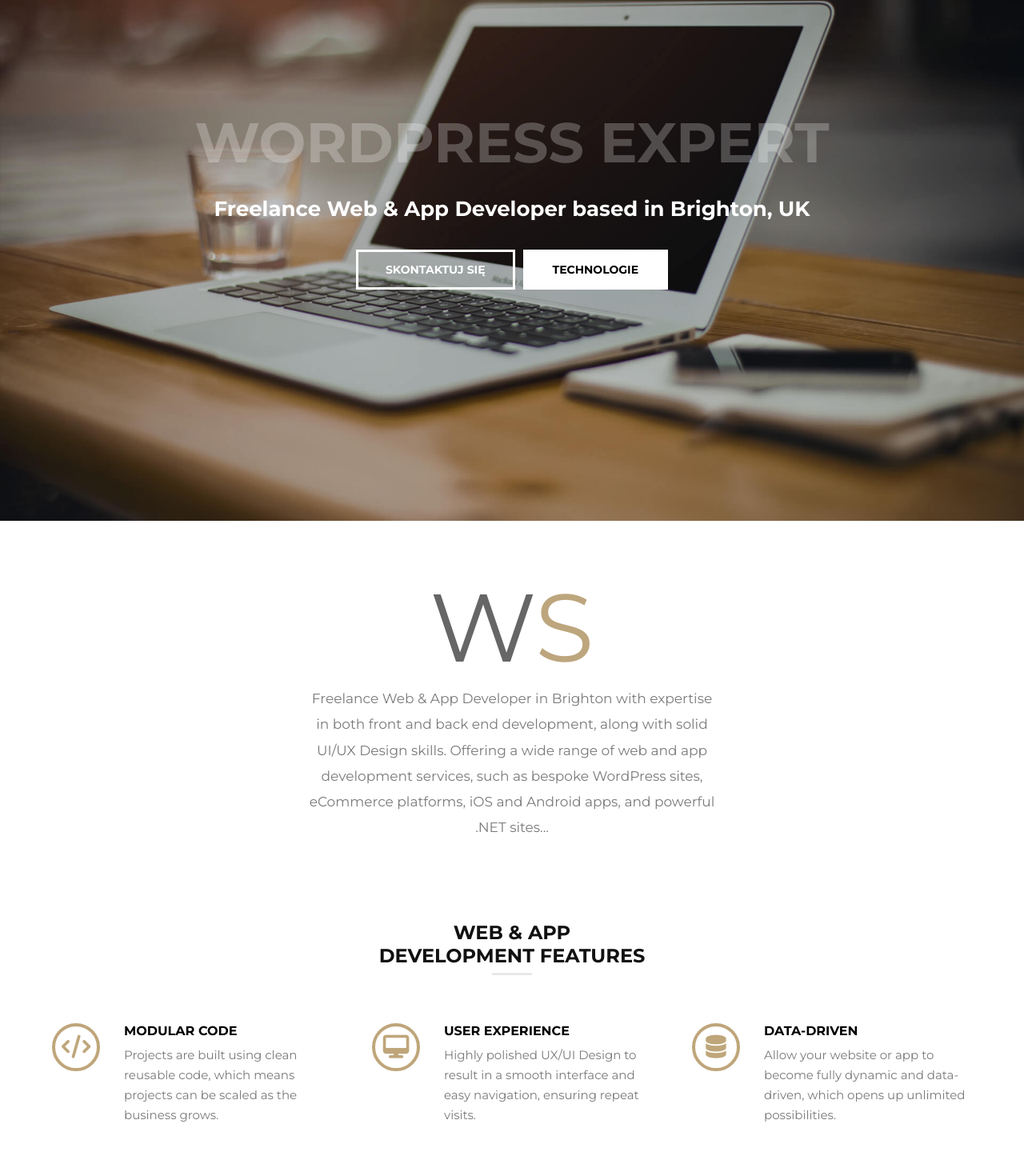
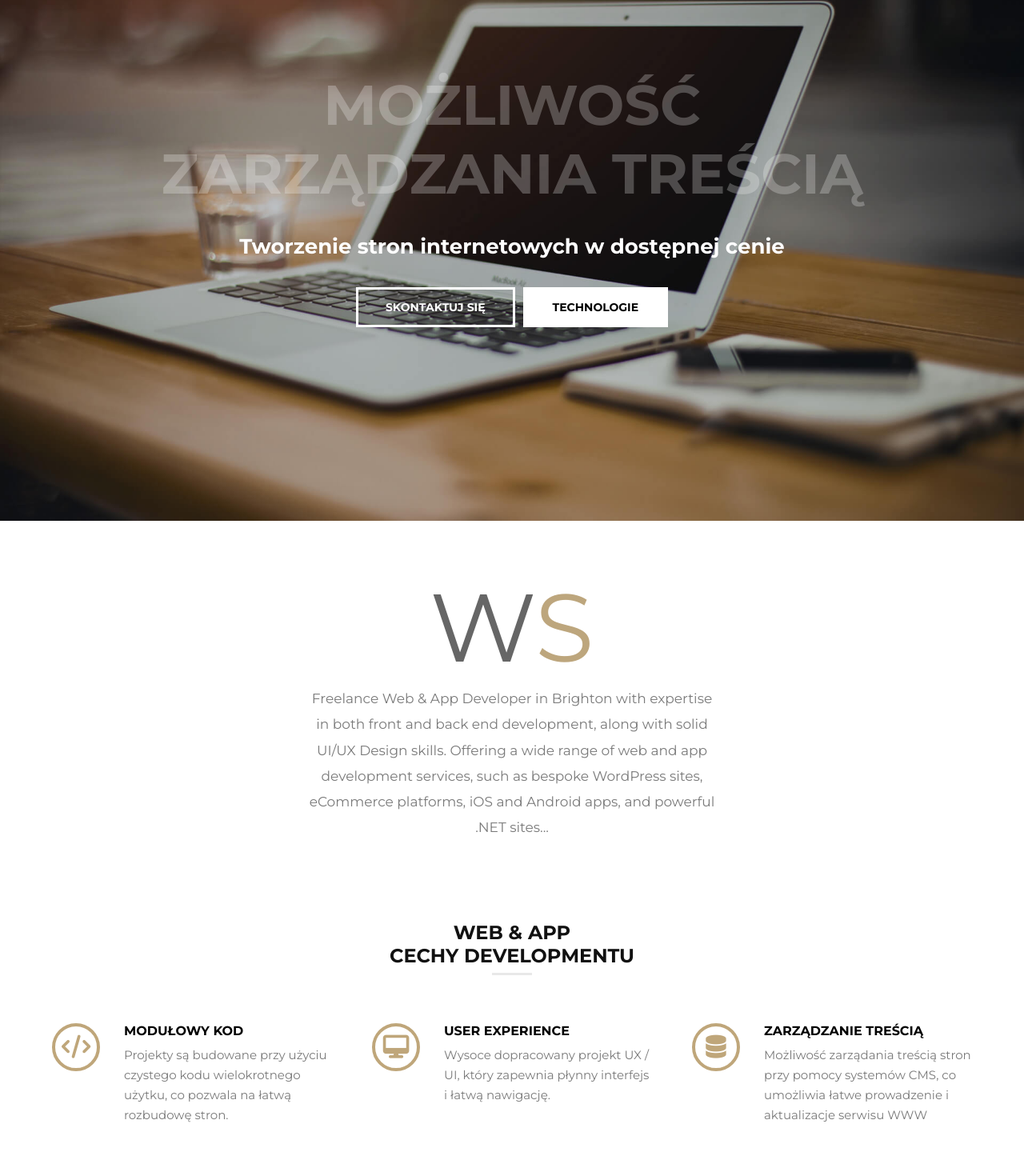
Before and after one commit to Wladyslav/ourapp, a React (Create React App) app: page / in a window 1280 px wide. Shown: the part 149-1619 px from the top of the page at 80% size. Built offline with nearby package versions, Linux system fonts and the light colour scheme.

Commit message:
translation

```diff
--- a/src/layout/Footer/Footer.js
+++ b/src/layout/Footer/Footer.js
@@ -4,7 +4,7 @@
   return (
     <footer className={styles.footer} style={{ position: position }}>
       © 2020 Sebastian Skóra and Vladyslav Sahaidak | Freelance Web & App
-      Developer in Brighton UK
+      Developer
     </footer>
   );
 };
--- a/src/layout/header/Header.js
+++ b/src/layout/header/Header.js
@@ -2,7 +2,7 @@
 import styles from "../header/Header.module.scss";
 import Navigation from "../navigation/Navigation.js";
 import Logo from "../Logo/Logo";
-import MobileNav from "../MobileNav/MobileNav";
+import MobileNav from "../mobileNav/MobileNav";
 
 const Header = () => (
   <header className={styles.header}>
--- a/src/pages/mainPage/AboutSection/AboutSection.js
+++ b/src/pages/mainPage/AboutSection/AboutSection.js
@@ -5,21 +5,21 @@
 const items_array = [
   {
     icon: "fas fa-code",
-    main_text: "MODULAR CODE",
+    main_text: "MODUŁOWY KOD ",
     sub_text:
-      "Projects are built using clean reusable code, which means projects can be scaled as the business grows.",
+      "Projekty są budowane przy użyciu czystego kodu wielokrotnego użytku, co pozwala na łatwą rozbudowę stron. ",
   },
   {
     icon: "fas fa-desktop",
     main_text: "USER EXPERIENCE",
     sub_text:
-      "Highly polished UX/UI Design to result in a smooth interface and easy navigation, ensuring repeat visits.",
+      "Wysoce dopracowany projekt UX / UI, który zapewnia płynny interfejs i łatwą nawigację.",
   },
   {
     icon: "fas fa-database",
-    main_text: "DATA-DRIVEN",
+    main_text: "ZARZĄDZANIE TREŚCIĄ",
     sub_text:
-      "Allow your website or app to become fully dynamic and data-driven, which opens up unlimited possibilities.",
+      "Możliwość zarządania treścią stron przy pomocy systemów CMS, co umożliwia łatwe prowadzenie i aktualizacje serwisu WWW",
   },
 ];
 
@@ -51,7 +51,7 @@
 
             <div className={styles.title}>
               <p>WEB & APP</p>
-              <p>DEVELOPMENT FEATURES</p>
+              <p>CECHY DEVELOPMENTU</p>
             </div>
             <div className={styles.icon_text_container}>
               {items_array.map((item) => (
--- a/src/pages/mainPage/AboutSection/AboutSection.module.scss
+++ b/src/pages/mainPage/AboutSection/AboutSection.module.scss
@@ -87,9 +87,7 @@
 .icon_text_container {
   display: flex;
   flex-direction: row;
-
   justify-content: center;
-  align-items: center;
   flex-wrap: wrap;
 }
 
--- a/src/pages/mainPage/FindUsSection/FindUsSection.js
+++ b/src/pages/mainPage/FindUsSection/FindUsSection.js
@@ -6,10 +6,20 @@
   return (
     <section className={styles.findUs_section}>
       <Fade bottom>
-        <h2 className={styles.main_text}>INTERESTED? FIND OUT MORE</h2>
+        <h2 className={styles.main_text}>ZAINTERESOWANY? DOWIEDZ SIĘ WIĘCEJ</h2>
         <div className={styles.buttonsWrapper}>
-          <Button>SERVICES</Button>
-          <Button secondary>CONTACT</Button>
+          <Button
+            children={"usługi"}
+            secondary={false}
+            path={"/services"}
+            router
+          ></Button>
+          <Button
+            children={"kontakt"}
+            secondary={true}
+            path={"/contact"}
+            router
+          ></Button>
         </div>
       </Fade>
     </section>
--- a/src/pages/mainPage/HeroPage/WordsSlider/WordsSlider.js
+++ b/src/pages/mainPage/HeroPage/WordsSlider/WordsSlider.js
@@ -4,16 +4,16 @@
 
 const textContent = [
   {
-    mainTitle: "UX DESIGN",
+    mainTitle: "RESPONSYWNOŚĆ",
   },
   {
     mainTitle: "NOWOCZESNE TECHNOLOGIE",
   },
   {
-    mainTitle: "WORDPRESS EXPERT",
+    mainTitle: "MOŻLIWOŚĆ ZARZĄDZANIA TREŚCIĄ",
   },
   {
-    mainTitle: "IOS & ANDROID APPS",
+    mainTitle: "APLIKACJE INTERNETOWE",
   },
 ];
 
@@ -64,7 +64,7 @@
             {textContent[this.state.currentTextId].mainTitle}
           </h1>
           <h3 className={styles.subTitle}>
-            Freelance Web & App Developer based in Brighton, UK
+            Tworzenie stron internetowych w dostępnej cenie
           </h3>
         </div>
         <div style={{ marginTop: "30px" }}>
--- a/src/pages/mainPage/HeroPage/WordsSlider/WordsSlider.module.scss
+++ b/src/pages/mainPage/HeroPage/WordsSlider/WordsSlider.module.scss
@@ -7,13 +7,14 @@
 }
 
 .mainTitle {
-  font-size: 42px;
+  font-size: 30px;
+  min-height: 110px;
   transition: 1s linear opacity;
   opacity: 0;
   padding: 0 10px;
 }
 .mainTitle.animated {
-  font-size: 42px;
+  font-size: 30px;
   opacity: 1;
   //   transition: 1s linear opacity;
 }
@@ -28,6 +29,7 @@
     display: block;
   }
   .mainTitle {
+    min-height: 180px;
     font-size: 70px;
   }
   .mainTitle.animated {
```
